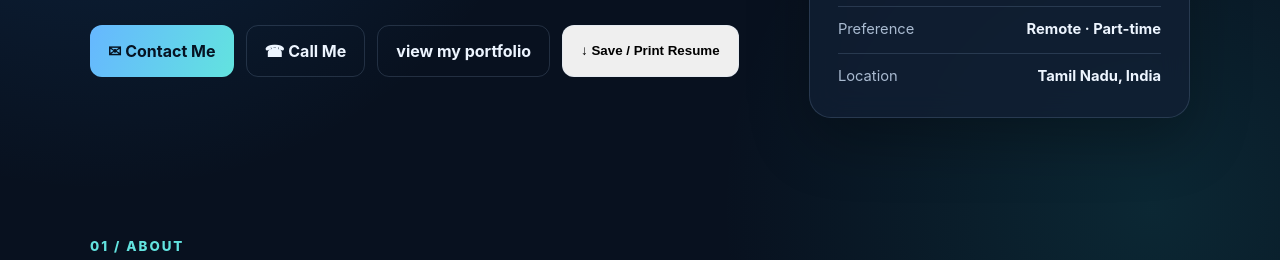
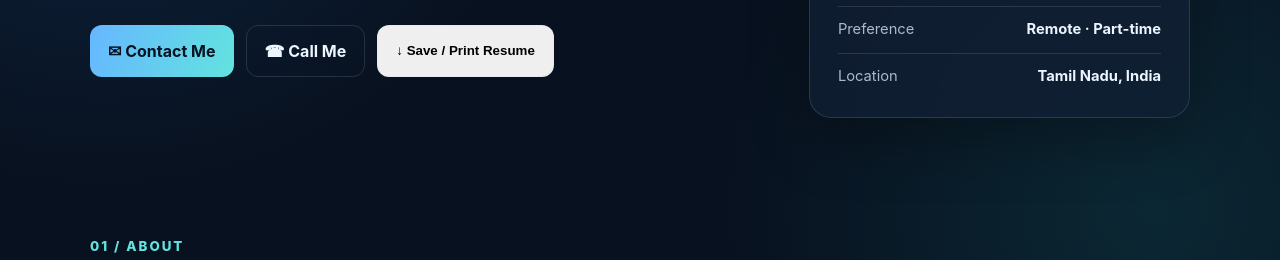
Before and after one commit to nav24bit3-byte/dharshini-resume, a plain HTML site: page index.html in a window 1280 px wide. Shown: the part 523-783 px from the top of the page. Drawn offline with Linux system fonts and the light colour scheme.

Commit message:
https://dharshini-resume.vercel.app/

```diff
--- a/index.html
+++ b/index.html
@@ -119,10 +119,6 @@
         <div class="actions">
           <a class="btn primary" href="mailto:adharshini0504@gmail.com">✉ Contact Me</a>
           <a class="btn" href="tel:+918778546134">☎ Call Me</a>
-          <a class="btn"
-          href="https://dharshini-resume.vercel.app/"
-          target="_blank"
-          rel="noopener noreferrer">view my portfolio</a>
           <button class="btn" onclick="window.print()">↓ Save / Print Resume</button>
         </div>
       </div>
```
